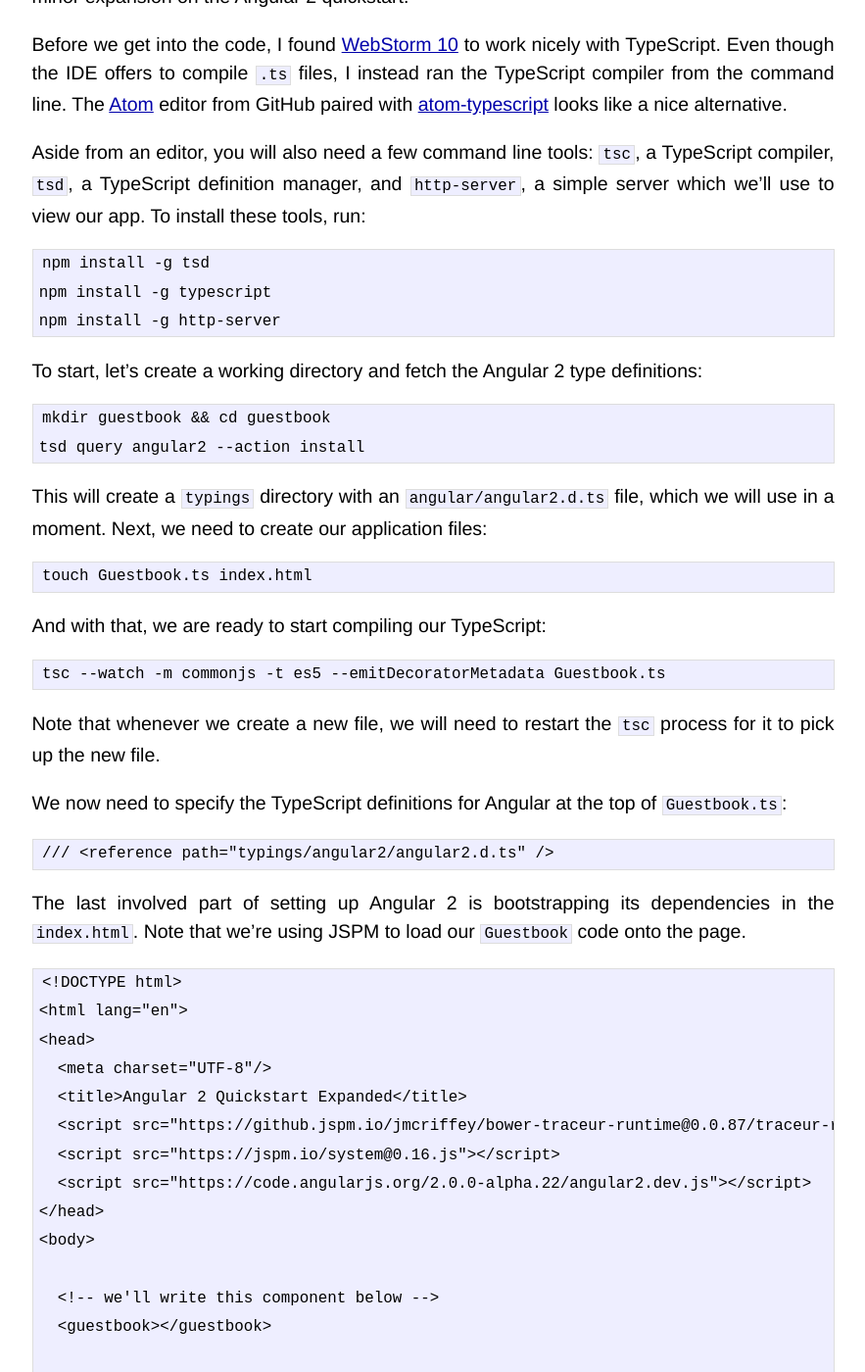
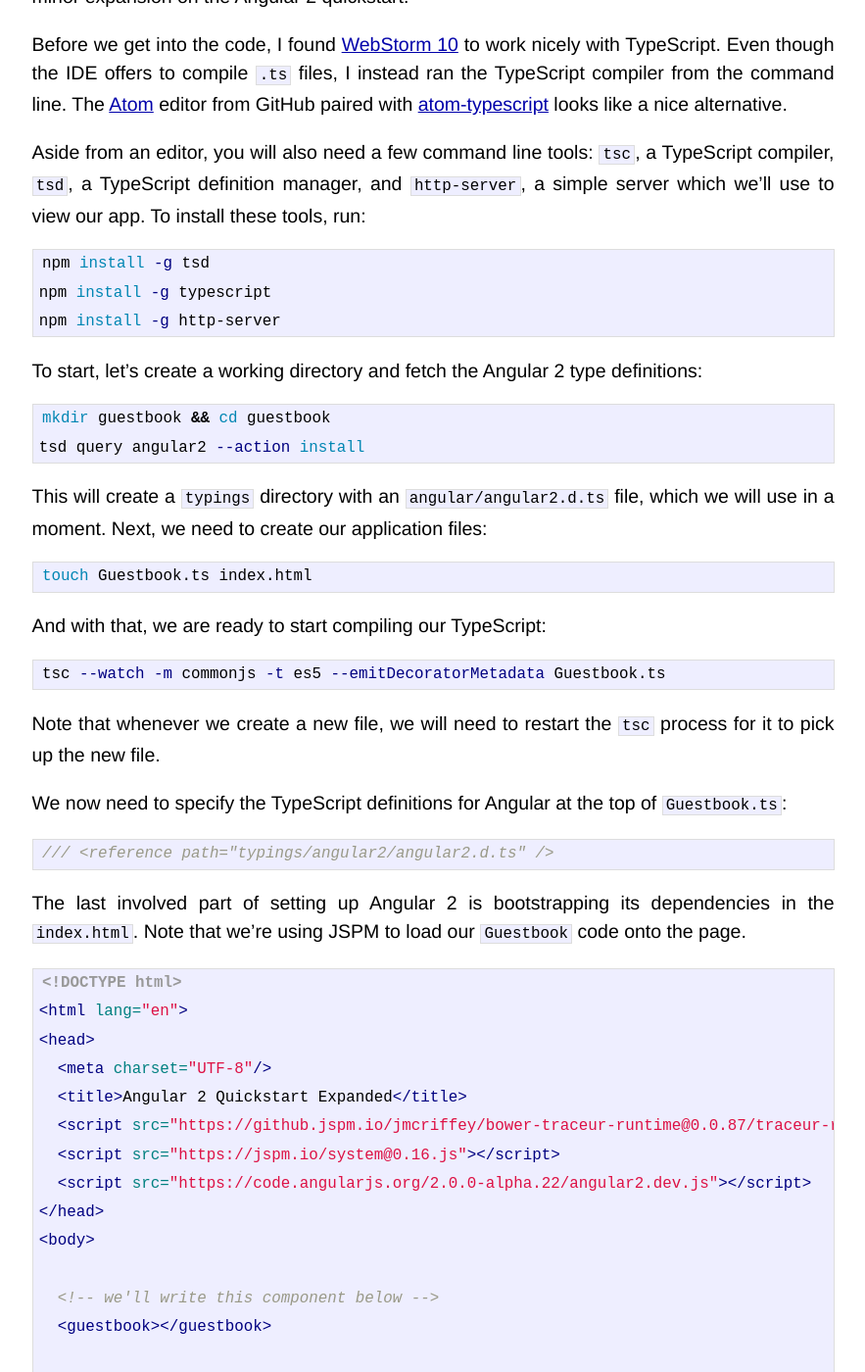
Before and after one commit to fcgvisa/enocom.github.io, a Jekyll site: the page built from _posts/2015-05-25-expanding-on-the-angular-2-quickstart.markdown, in a window 1280 px wide and 1400 px high, scrolled down 682 px. Shown: the whole window at 98% size, without its empty margins (198-1081 px from the left). Built offline with Jekyll 4.4.1, drawn with Linux system fonts in a browser that asks for light colours; Markdown is read by kramdown in place of the engine named in the settings; comment, search, counter and statistics services are not loaded; some of the changed text lies outside the part shown.

Commit message:
Add language annotations to recent post

````diff
--- a/_posts/2015-05-25-expanding-on-the-angular-2-quickstart.markdown
+++ b/_posts/2015-05-25-expanding-on-the-angular-2-quickstart.markdown
@@ -12,7 +12,7 @@
 
 Aside from an editor, you will also need a few command line tools: `tsc`, a TypeScript compiler, `tsd`, a TypeScript definition manager, and `http-server`, a simple server which we'll use to view our app. To install these tools, run:
 
-```
+``` bash
 npm install -g tsd
 npm install -g typescript
 npm install -g http-server
@@ -20,20 +20,20 @@
 
 To start, let's create a working directory and fetch the Angular 2 type definitions:
 
-```
+``` bash
 mkdir guestbook && cd guestbook
 tsd query angular2 --action install
 ```
 
 This will create a `typings` directory with an `angular/angular2.d.ts` file, which we will use in a moment. Next, we need to create our application files:
 
-```
+``` bash
 touch Guestbook.ts index.html
 ```
 
 And with that, we are ready to start compiling our TypeScript:
 
-```
+``` bash
 tsc --watch -m commonjs -t es5 --emitDecoratorMetadata Guestbook.ts
 ```
 
@@ -41,13 +41,13 @@
 
 We now need to specify the TypeScript definitions for Angular at the top of `Guestbook.ts`:
 
-```
+``` typescript
 /// <reference path="typings/angular2/angular2.d.ts" />
 ```
 
 The last involved part of setting up Angular 2 is bootstrapping its dependencies in the `index.html`. Note that we're using JSPM to load our `Guestbook` code onto the page.
 
-```
+``` html
 <!DOCTYPE html>
 <html lang="en">
 <head>
@@ -71,7 +71,7 @@
 
 And with that, we are ready to start writing an Angular 2 app. Let's start by getting a basic component on the page. We'll import the `Component`, `View`, and `bootstrap` functions first before defining the rough outline of our guestbook component.
 
-```
+``` typescript
 import {
   Component,
   View,
@@ -97,7 +97,7 @@
 
 Any guestbook will have a list of names, so let's update our component to show that list. First, we'll update the template and pull it out into a separate file. We'll need to change the `View` annotation to point to a template URL. If this were Angular 1, we would want to add an `ng-repeat` somewhere for that list of names. In Angular 2, `ng-repeat` has become `For`.
 
-```
+``` typescript
 import {
   Component,
   View,
@@ -114,7 +114,7 @@
 
 Then create a `Guestbook.html` file in the same directory with the following:
 
-```
+``` html
 <div>
   <h1>My Cool Guestbook</h1>
 
@@ -128,7 +128,7 @@
 
 Now that we have our template wired up correctly, let's add the `guests` field to our component:
 
-```
+``` typescript
 class Guestbook {
   guests: Array<string>;
 
@@ -144,7 +144,7 @@
 
 First, for the service. Make a new file called `GuestService.ts` with the following code and then restart `tsc`:
 
-```
+``` typescript
 class GuestService {
   guests: Array<string>;
 
@@ -161,13 +161,13 @@
 
 Now, back in the `Guestbook` component, we can import the service. Just below the Angular 2 imports, add the following line:
 
-```
+``` typescript
 import {GuestService} from "./GuestService";
 ```
 
 With the service now available to us, we have to tell Angular to inject it into the `Guestbook` component for us. To do that, we'll update the `@Component` annotation.
 
-```
+``` typescript
 @Component({
   selector: 'guestbook',
   injectables: [GuestService] // <--- here we configure our injectable objects
@@ -176,7 +176,7 @@
 
 And then in the `Guestbook` constructor, we specify the `GuestService` as an argument:
 
-```
+``` typescript
 class Guestbook {
   guests: Array<string>;
 
@@ -194,7 +194,7 @@
 
 First, we will update the `Guestbook.html` template:
 
-```
+``` html
 <div>
   <h1>My Cool Guestbook</h1>
 
@@ -218,7 +218,7 @@
 
 To make this work with our component, we need to add the `addToGuestbook` function as well as extend our GuestService to accept newly registered guests:
 
-```
+``` typescript
 class Guestbook {
   guests: Array<string>;
   service: GuestService;
@@ -236,7 +236,7 @@
 
 The `register` function on the `GuestService` is plain and simple:
 
-```
+``` typescript
 class GuestService {
   guests: Array<string>;
 
@@ -261,7 +261,7 @@
 
 Let's start by updating the `Guestbook.html` template to include our new `toggle-message` component:
 
-```
+``` html
 <div>
   <h1>My Cool Guestbook</h1>
 
@@ -285,7 +285,7 @@
 
 We'll make the message and the button text configurable. The message will be the return value of a new function on our `Guestbook` component. Let's write that first:
 
-```
+``` typescript
 class Guestbook {
   // ...
 
@@ -297,7 +297,7 @@
 
 The new method on the `GuestService` is also trivial:
 
-```
+``` typescript
 class GuestService {
   // ...
   currentCount() {
@@ -308,7 +308,7 @@
 
 While we're updating the `Guestbook` component, we also need to tell Angular about the component's dependency on `toggle-message`. To do that, we'll import the `toggle-message` component and update the `@View` annotation:
 
-```
+``` typescript
 // ...
 import {ToggleMessage} from "./ToggleMessage";
 
@@ -321,7 +321,7 @@
 
 Now with all the configuration out the way, we're ready to write the `toggle-message` component. First, create a template `ToggleMessage.html` with the following:
 
-```
+``` html
 <div>
   <button (click)="toggleMessage()">{{buttonText}}</button>
   <h1 [hidden]="!toggle">{{message}}</h1>
@@ -332,7 +332,7 @@
 
 With the template done, let's now write the actual component and complete this app. Create a new file called `ToggleMessage.ts` and add the following:
 
-```
+``` typescript
 import {Component, View} from "angular2/angular2";
 
 @Component({
````
